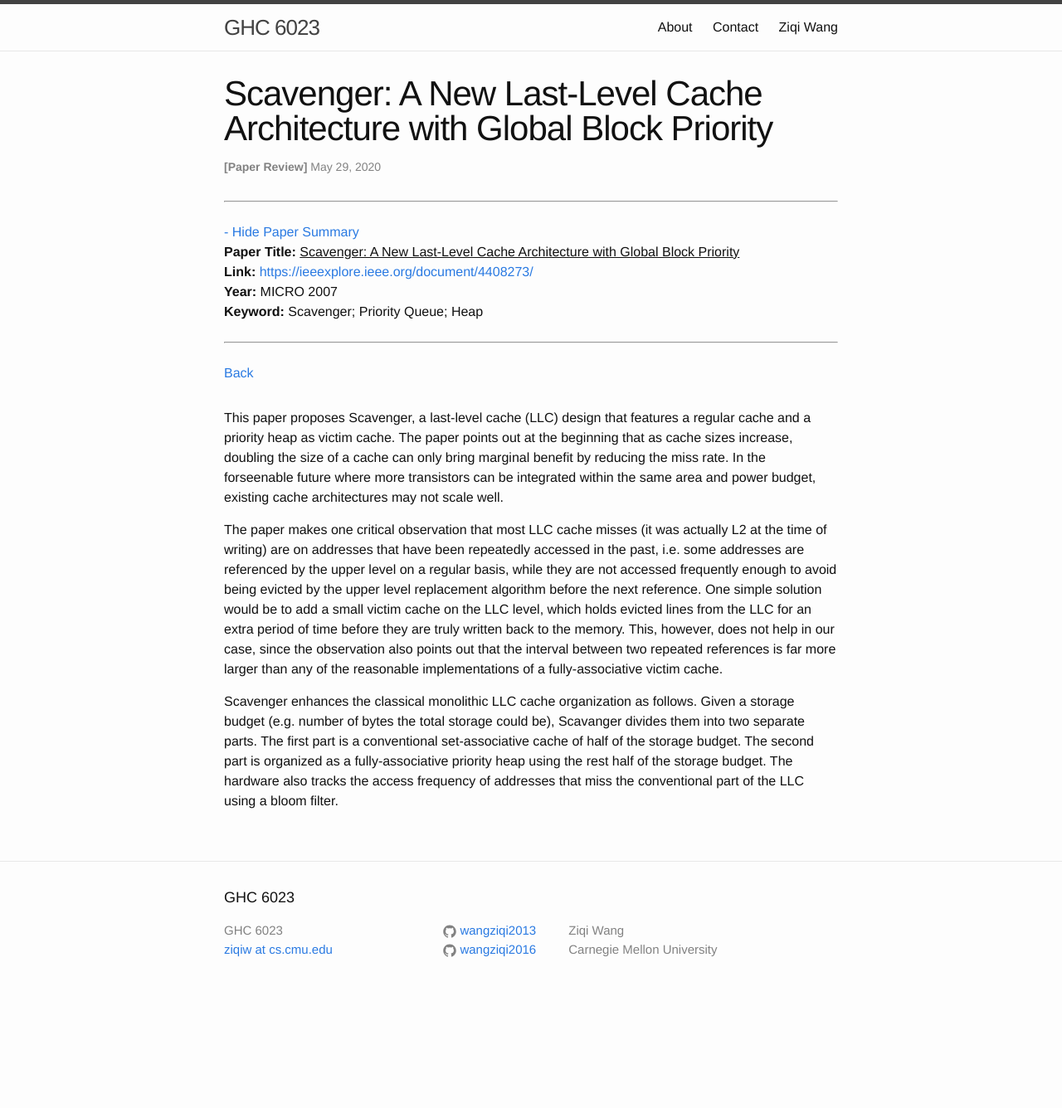
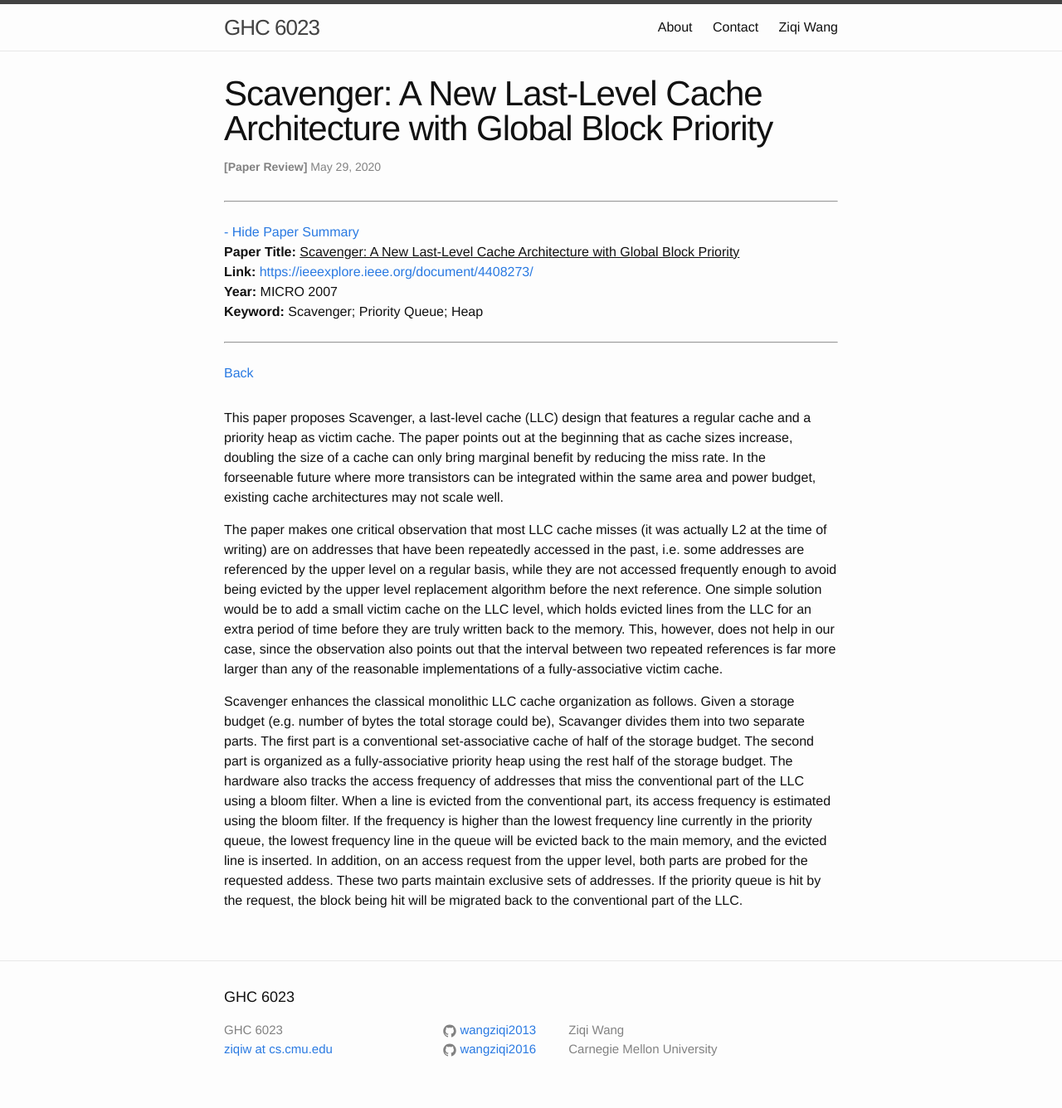
Before and after one commit to wangziqi2013/wangziqi2013.github.io, a Jekyll site: the page built from _posts/2020-05-28-scavenger.markdown, in a window 1280 px wide. Shown: the whole page at 83% size. Built offline with Jekyll 4.4.1, drawn with Linux system fonts in a browser that asks for light colours; before the commit the page ends 1216 px from its top, so only the background shows below that.

Commit message:
Addding migration

```diff
--- a/_posts/2020-05-28-scavenger.markdown
+++ b/_posts/2020-05-28-scavenger.markdown
@@ -30,4 +30,9 @@ Scavenger enhances the classical monolithic LLC cache organization as follows. G
 bytes the total storage could be), Scavanger divides them into two separate parts. The first part is a conventional
 set-associative cache of half of the storage budget. The second part is organized as a fully-associative priority heap
 using the rest half of the storage budget. The hardware also tracks the access frequency of addresses that miss the
-conventional part of the LLC using a bloom filter.
+conventional part of the LLC using a bloom filter. When a line is evicted from the conventional part, its access frequency
+is estimated using the bloom filter. If the frequency is higher than the lowest frequency line currently in the priority
+queue, the lowest frequency line in the queue will be evicted back to the main memory, and the evicted line is inserted.
+In addition, on an access request from the upper level, both parts are probed for the requested addess. These two parts
+maintain exclusive sets of addresses. If the priority queue is hit by the request, the block being hit will be migrated
+back to the conventional part of the LLC.
```
